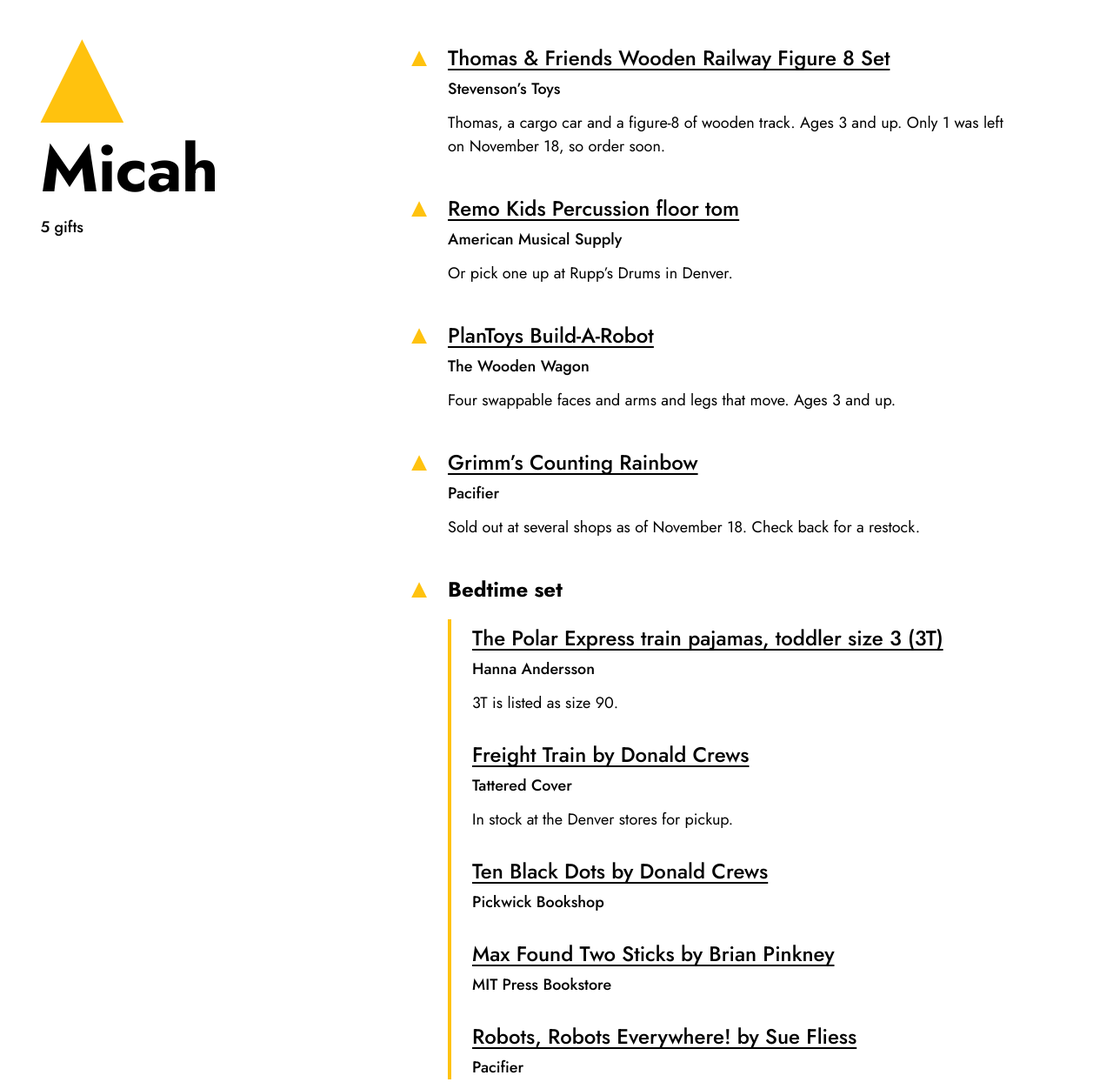
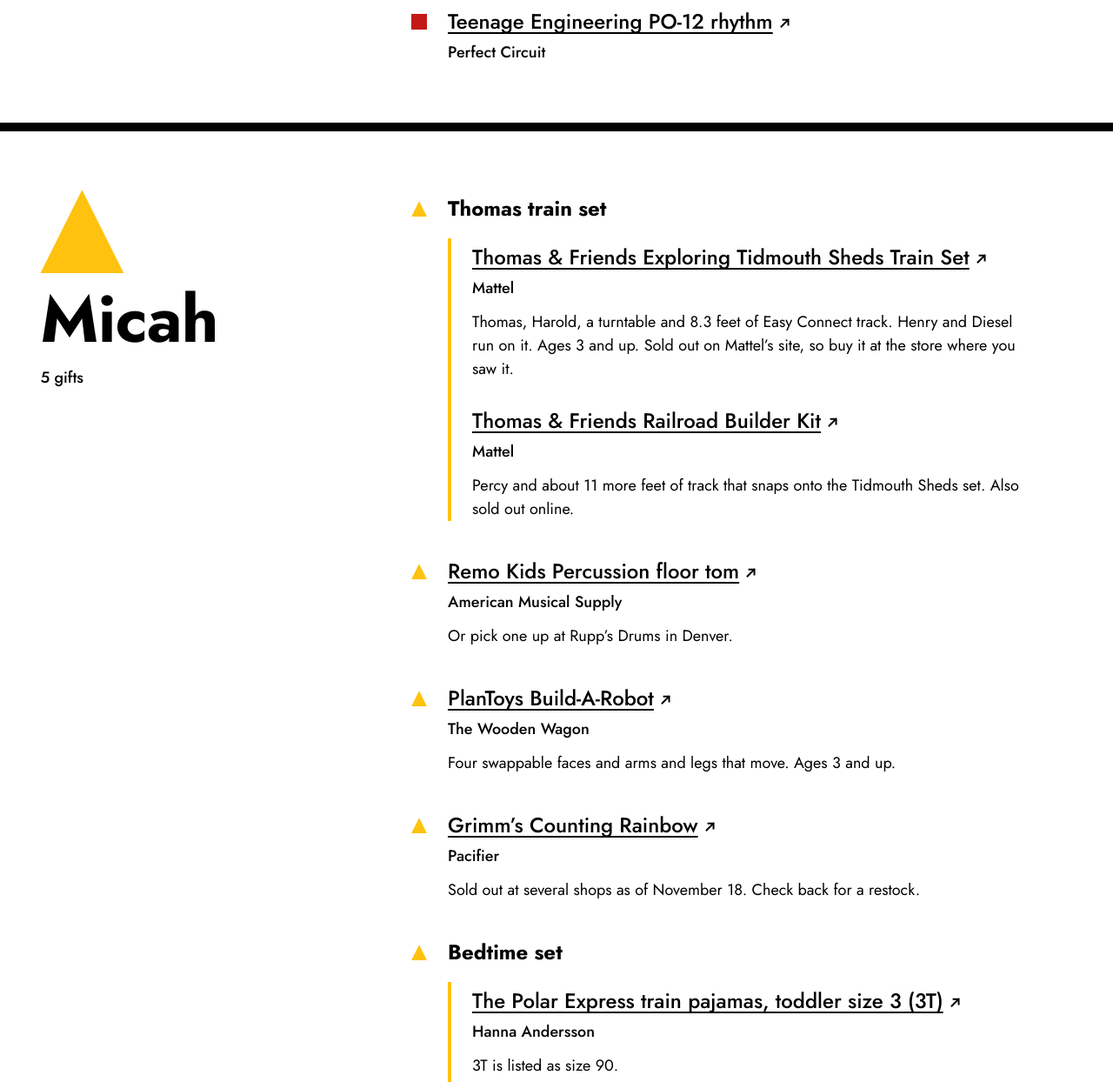
Before and after one commit to formyard/Lists-of-Things, a plain HTML site: page index.html in a window 1280 px wide. Shown: the part 1874-3118 px from the top of the page at 87% size. Drawn offline with Linux system fonts and the light colour scheme.

Commit message:
a11y and new tabs

```diff
--- a/index.html
+++ b/index.html
@@ -55,7 +55,7 @@
 
   <template id="item-template">
     <li class="gift">
-      <a class="gift__link" data-field="name"></a>
+      <a class="gift__link"><span data-field="name"></span><span class="visually-hidden"> (opens in a new tab)</span><svg class="gift__new-tab" viewBox="0 0 10 10" aria-hidden="true"><path d="M2 8 8 2M3.5 2H8v4.5"/></svg></a>
       <p class="gift__shop" data-field="shop"></p>
       <p class="gift__note" data-field="note"></p>
     </li>
--- a/js/gifts.js
+++ b/js/gifts.js
@@ -7,14 +7,22 @@ export const people = [
         name: "Film and light meter",
         parts: [
           {
+            name: "Sekonic L-508 Cine Zoom Master light meter",
+            shop: "KEH",
+            url: "https://www.keh.com/shop/light-meters-sekonic-l-508-cine-zoom-master-ambi-flash-710791.html?aid=284918-1134116"
+          },
+          {
             name: "Sekonic L-308X-U light meter",
             shop: "Pictureline",
-            url: "https://www.pictureline.com/products/sekonic-l-308x-u-flashmate-light-meter"
+            url: "https://www.pictureline.com/products/sekonic-l-308x-u-flashmate-light-meter",
+            note: "The alternate if the L-508 sells out. Smaller, with no spot metering."
           },
           {
-            name: "Ilford Delta 400, 120 film, 5 rolls",
-            shop: "Film Photography Project",
-            url: "https://filmphotographystore.com/products/120-bw-film-ilford-delta-400-single-roll"
+            name: "Ilford HP5 Plus, 120 film, 5 rolls",
+            shop: "Photodom",
+            blackOwned: true,
+            url: "https://photodom.shop/product/ilford-hp5-plus-black-and-white-film/",
+            note: "Brooklyn film shop. Choose 120 in the format menu."
           }
         ]
       },
@@ -58,10 +66,21 @@ export const people = [
     shape: "triangle",
     gifts: [
       {
-        name: "Thomas & Friends Wooden Railway Figure 8 Set",
-        shop: "Stevenson’s Toys",
-        url: "https://stevensonstoys.com/products/1028911",
-        note: "Thomas, a cargo car and a figure-8 of wooden track. Ages 3 and up. Only 1 was left on November 18, so order soon."
+        name: "Thomas train set",
+        parts: [
+          {
+            name: "Thomas & Friends Exploring Tidmouth Sheds Train Set",
+            shop: "Mattel",
+            url: "https://shop.mattel.com/products/thomas-friends-exploring-tidmouth-sheds-train-set-jll36",
+            note: "Thomas, Harold, a turntable and 8.3 feet of Easy Connect track. Henry and Diesel run on it. Ages 3 and up. Sold out on Mattel’s site, so buy it at the store where you saw it."
+          },
+          {
+            name: "Thomas & Friends Railroad Builder Kit",
+            shop: "Mattel",
+            url: "https://shop.mattel.com/products/thomas-friends-railroad-builder-kit-bundle-jnf84",
+            note: "Percy and about 11 more feet of track that snaps onto the Tidmouth Sheds set. Also sold out online."
+          }
+        ]
       },
       {
         name: "Remo Kids Percussion floor tom",
@@ -92,24 +111,29 @@ export const people = [
           },
           {
             name: "Freight Train by Donald Crews",
-            shop: "Tattered Cover",
-            url: "https://www.tatteredcover.com/products/9780688149000",
-            note: "In stock at the Denver stores for pickup."
+            shop: "The Lit. Bar",
+            blackOwned: true,
+            url: "https://bookshop.org/a/1473/9780688149000",
+            note: "Bronx bookstore. All four books order through its Bookshop.org page."
           },
           {
             name: "Ten Black Dots by Donald Crews",
-            shop: "Pickwick Bookshop",
-            url: "https://pickwickbookshop.com/products/9780061857799"
+            shop: "The Lit. Bar",
+            blackOwned: true,
+            url: "https://bookshop.org/a/1473/9780688135744",
+            note: "Paperback. The board book is on backorder."
           },
           {
             name: "Max Found Two Sticks by Brian Pinkney",
-            shop: "MIT Press Bookstore",
-            url: "https://mitpressbookstore.mit.edu/book/9780689815935"
+            shop: "The Lit. Bar",
+            blackOwned: true,
+            url: "https://bookshop.org/a/1473/9780689815935"
           },
           {
             name: "Robots, Robots Everywhere! by Sue Fliess",
-            shop: "Pacifier",
-            url: "https://pacifierkids.com/products/robots-robots-everywhere-little-golden-book"
+            shop: "The Lit. Bar",
+            blackOwned: true,
+            url: "https://bookshop.org/a/1473/9780449810798"
           }
         ]
       }
@@ -134,20 +158,23 @@ export const people = [
       {
         name: "One-on-one knitting class",
         shop: "Yarn Shoppe Denver",
+        blackOwned: true,
         url: "https://www.ravelry.com/shops/yarn-shoppe-denver",
-        note: "Black-owned. Call 720-473-2598 to book. Open Monday to Wednesday."
+        note: "Call 720-473-2598 to book. Open Monday to Wednesday."
       },
       {
         name: "Body Butter Discovery Set",
         shop: "Organic Bath Co.",
+        blackOwned: true,
         url: "https://www.organicbath.co/products/butter-up-gift-set",
-        note: "Black-owned. A 100% organic set of four body butters."
+        note: "A 100% organic set of four body butters."
       },
       {
         name: "Cowrie Infinity Necklace, gold vermeil",
         shop: "Omi Woods",
+        blackOwned: true,
         url: "https://omiwoods.com/collections/necklaces/products/preorder-the-cowrie-lariat-necklace",
-        note: "Black-owned. Handmade and ships in 3–5 weeks, so give her a card on Christmas that says it’s on the way."
+        note: "Handmade and ships in 3–5 weeks, so give her a card on Christmas that says it’s on the way."
       }
     ]
   }
--- a/js/render.js
+++ b/js/render.js
@@ -1,9 +1,11 @@
 import { cloneTemplate, fill } from "./template.js";
 import { giftCount } from "./text.js";
 
-const renderItem = ({ name, shop, note, url }) => {
-  const item = fill(cloneTemplate("item"), { name, shop, note });
-  item.querySelector("a").href = url;
+const shopLine = ({ shop, blackOwned }) => (blackOwned ? `${shop}, Black-owned` : shop);
+
+const renderItem = (gift) => {
+  const item = fill(cloneTemplate("item"), { name: gift.name, shop: shopLine(gift), note: gift.note });
+  Object.assign(item.querySelector("a"), { href: gift.url, target: "_blank", rel: "noopener" });
   return item;
 };
 
--- a/style.css
+++ b/style.css
@@ -393,6 +393,16 @@
     font-weight: 500;
   }
 
+  .gift__new-tab {
+    inline-size: 0.55em;
+    block-size: 0.55em;
+    margin-inline-start: 0.3em;
+    fill: none;
+    stroke: currentColor;
+    stroke-width: 1.5;
+    stroke-linecap: square;
+  }
+
   .gift--set > .gift__name {
     font-weight: 700;
   }
```
